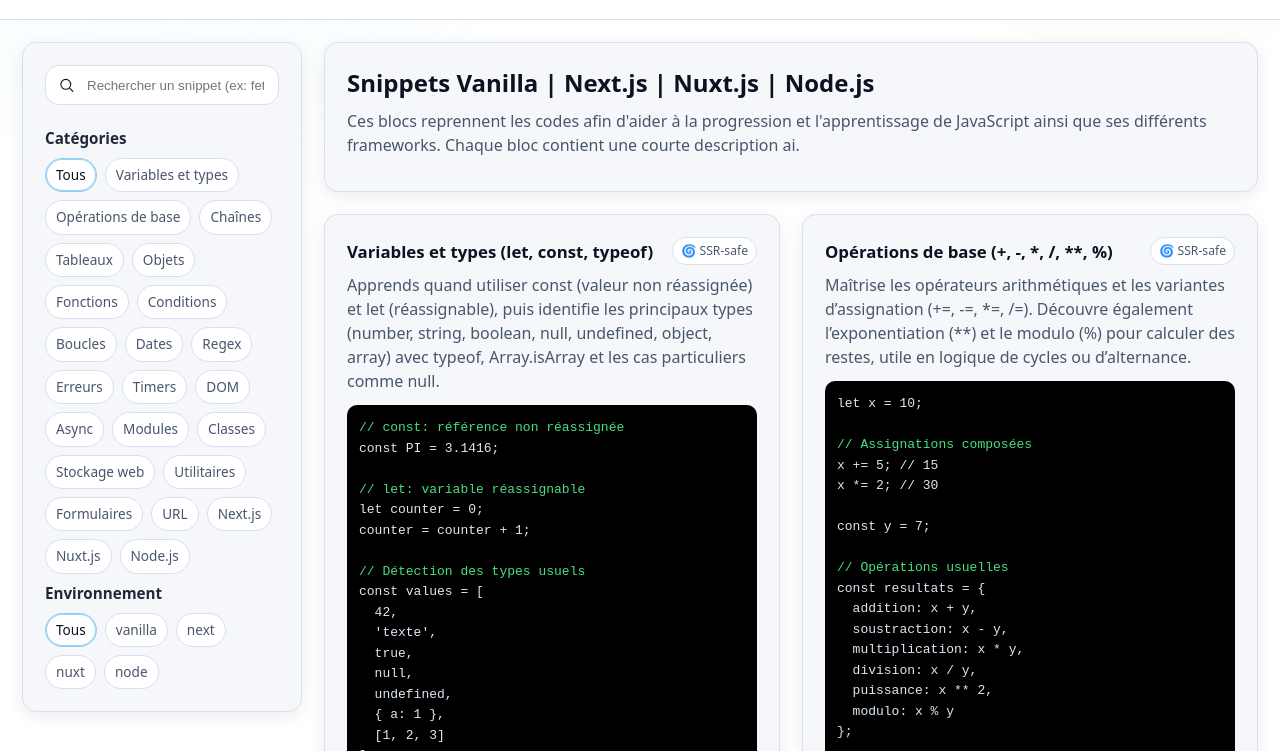
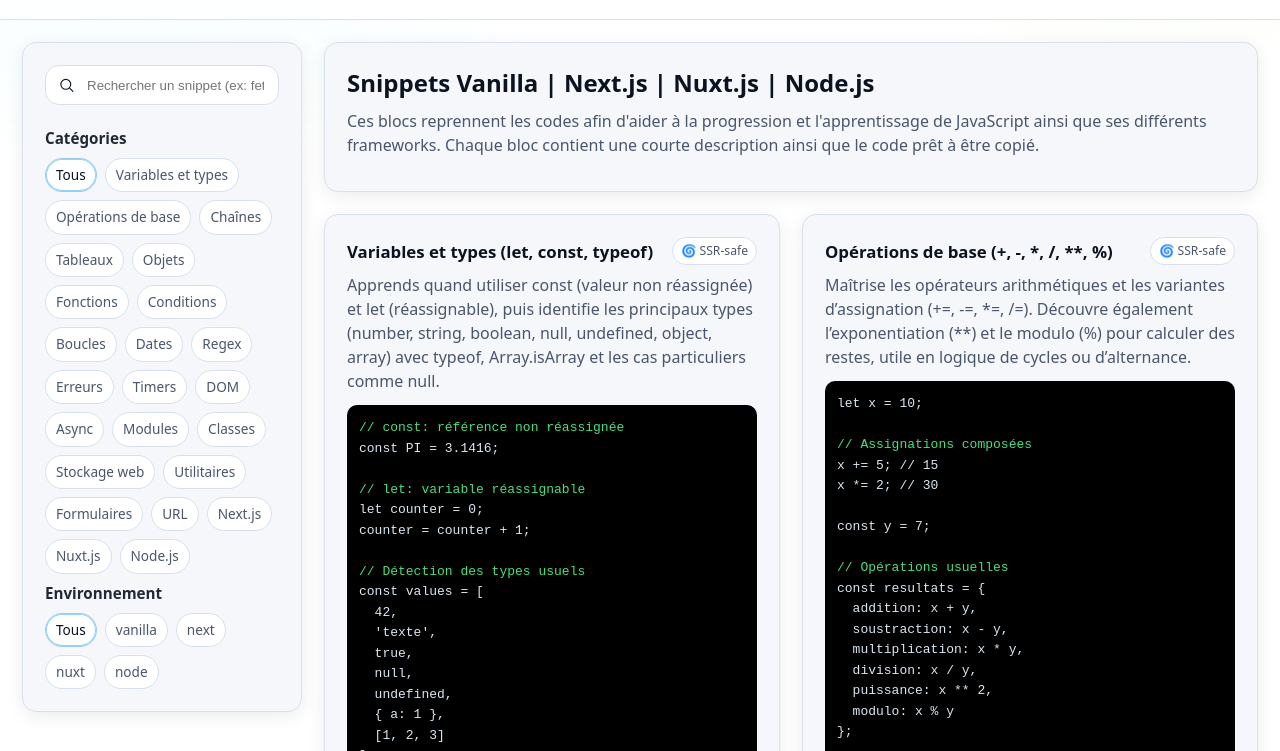
Before and after one commit to jpskz/Solklib, a plain HTML site: page index.html in a window 1280 px wide. Shown: the part 49-800 px from the top of the page. Drawn offline with Linux system fonts and the light colour scheme.

Commit message:
corrections

```diff
--- a/index.html
+++ b/index.html
@@ -3,7 +3,7 @@
 <head>
   <meta charset="utf-8" />
   <meta name="viewport" content="width=device-width, initial-scale=1" />
-  <title>SuperLib • Vanilla MVP</title>
+  <title>SuperLib</title>
   <meta name="description" content="SuperLib : librairie d'apprentissage JavaScript avec snippets copiables." />
   <style>
     /* =====================
@@ -163,7 +163,7 @@
     <main>
       <section class="card">
         <h2 style="margin:0 0 8px">Snippets Vanilla | Next.js | Nuxt.js | Node.js</h2>
-        <p class="desc">Ces blocs reprennent les codes afin d'aider à la progression et l'apprentissage de JavaScript ainsi que ses différents frameworks. Chaque bloc contient une courte description ai.</p>
+        <p class="desc">Ces blocs reprennent les codes afin d'aider à la progression et l'apprentissage de JavaScript ainsi que ses différents frameworks. Chaque bloc contient une courte description ainsi que le code prêt à être copié.</p>
       </section>
 
       <section id="list" class="grid" aria-live="polite"></section>
```
